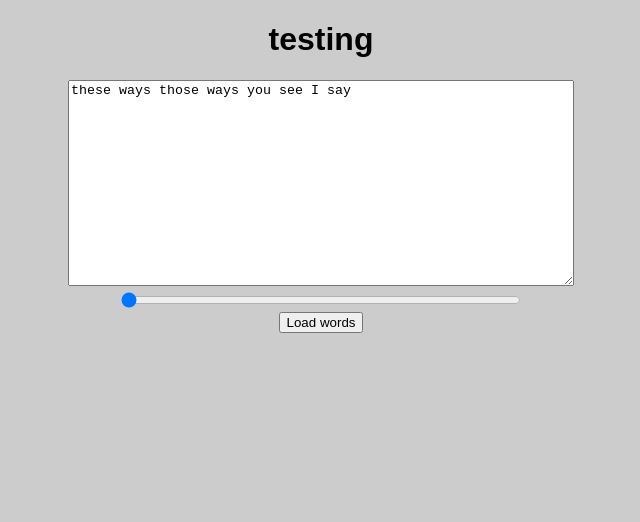
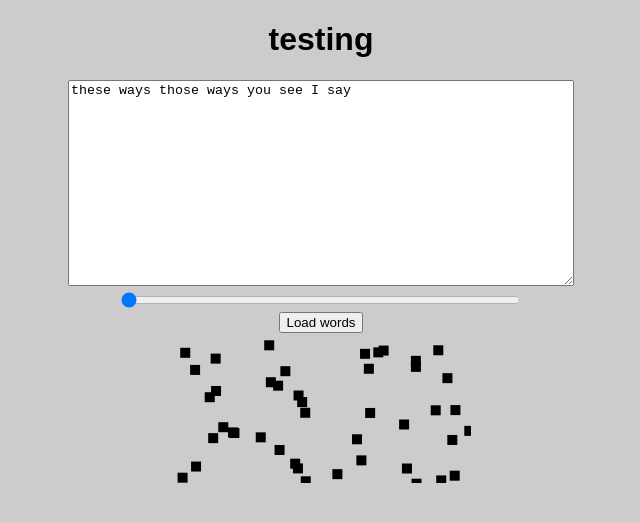
Before and after one commit to mattybrad/jed, a React app: page / in a window 1280 px wide. Shown: the top 522 px of the page, without its empty margins (319-959 px from the left). Built offline with nearby package versions, Linux system fonts and the light colour scheme.

Commit message:
the canvas draws things

```diff
--- /dev/null
+++ b/src/components/Face/index.js
@@ -0,0 +1,31 @@
+import React from 'react';
+import classNames from 'classnames';
+import styles from './index.css';
+
+export default class Face extends React.Component {
+
+  constructor(props) {
+    super(props);
+    this.state = {
+
+    }
+  }
+
+  componentDidMount() {
+    this.ctx = this.refs.canvas.getContext("2d");
+    this.draw();
+  }
+
+  draw() {
+    this.ctx.fillRect(Math.random()*400,Math.random()*400,10,10);
+    window.requestAnimationFrame(this.draw.bind(this));
+  }
+
+  render() {
+    return(
+      <div className={classNames(styles.this)}>
+        <canvas ref="canvas"></canvas>
+      </div>
+    )
+  }
+}
--- a/src/pages/Home/index.jsx
+++ b/src/pages/Home/index.jsx
@@ -2,6 +2,7 @@ import React from 'react';
 import classNames from 'classnames';
 import styles from './index.css';
 import Singer from '../../components/Singer';
+import Face from '../../components/Face';
 
 export default class Home extends React.Component {
 
@@ -95,6 +96,7 @@ export default class Home extends React.Component {
               /><br/>
               <input type="submit" value="Load words"></input>
             </form>
+            <Face/>
           </div>
           :
           <p>Loading...</p>
```
Also changed, not shown: src/components/Face/index.css (added).
